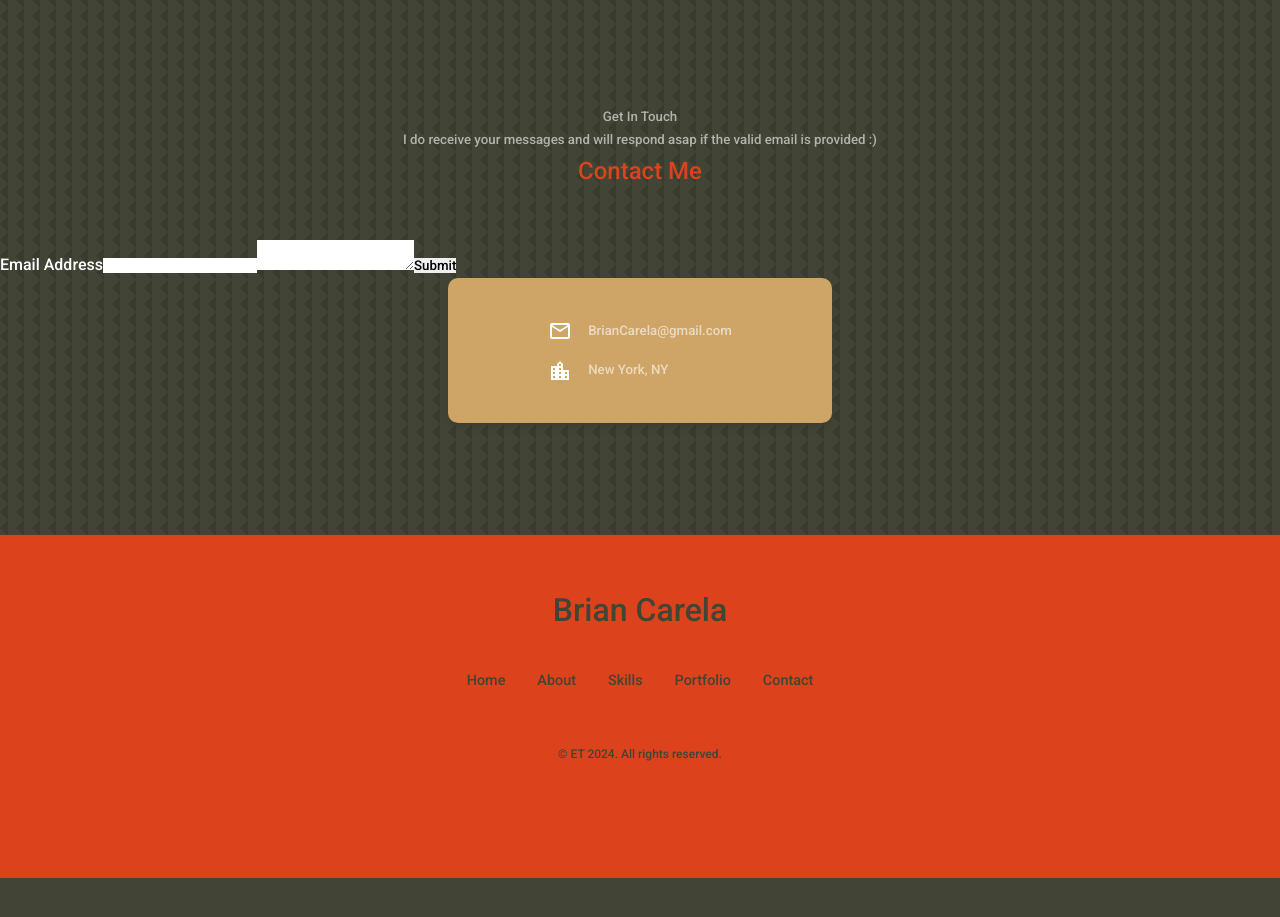
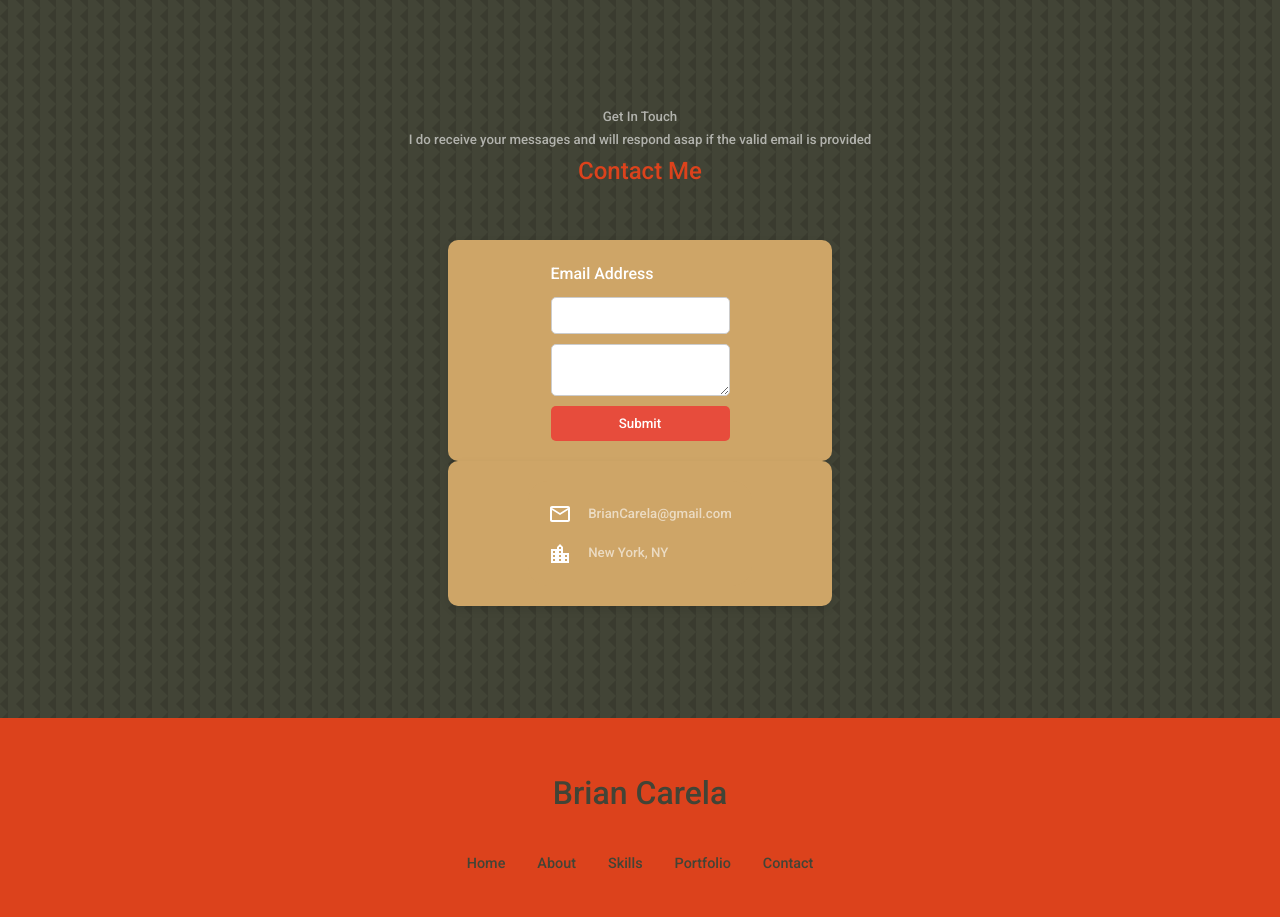
Before and after one commit to BrianCarela/Portfolio, a React (Create React App) app: page / in a window 1280 px wide. Shown: the part 3560-4477 px from the top of the page. Before the commit the page ends 4438 px from the top, so only its background shows below. Built offline with nearby package versions, Linux system fonts and the light colour scheme.

Commit message:
Update Contact.jsx

```diff
--- a/src/components/contact/Contact.jsx
+++ b/src/components/contact/Contact.jsx
@@ -5,19 +5,23 @@ import { MdOutlineEmail, MdLocationCity } from "react-icons/md";
 import { useForm, ValidationError } from '@formspree/react';
 
 const Contact = () => {
-  const [state, handleSubmit] = useForm("<YOUR_EMAIL_CODE_HERE>");
+  const [state, handleSubmit] = useForm(process.env.REACT_APP_EMAIL_CODE);
   if (state.succeeded) {
-      return <p>Thanks for joining!</p>;
+    return <div className="container contact__container">
+      <p className="thank-you-message">Thanks for sending me a message!!</p>
+    </div>
+
   }
   return (
     <section id="contact">
       <h5>Get In Touch</h5>
       <h5>
         I do receive your messages and will respond asap if the valid email is
-        provided :)
+        provided
       </h5>
       <h2>Contact Me</h2>
-      <form onSubmit={handleSubmit}>
+      <div className="container contact__container">
+          <form onSubmit={handleSubmit} className="contact__form">
           <label htmlFor="email">
             Email Address
           </label>
@@ -44,6 +48,8 @@ const Contact = () => {
             Submit
           </button>
         </form>
+      </div>
+
       <div className="container contact__container">
         <div className="contact__options">
           <article className="contact__option">
```
Lines whose indentation alone changed are shown as unchanged.
